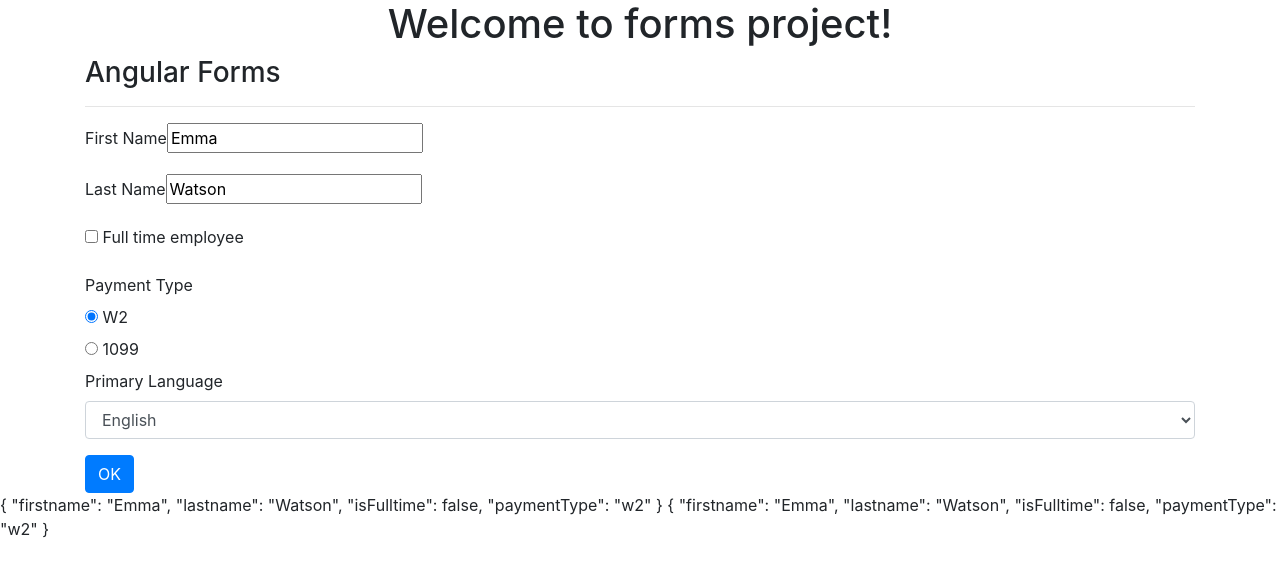
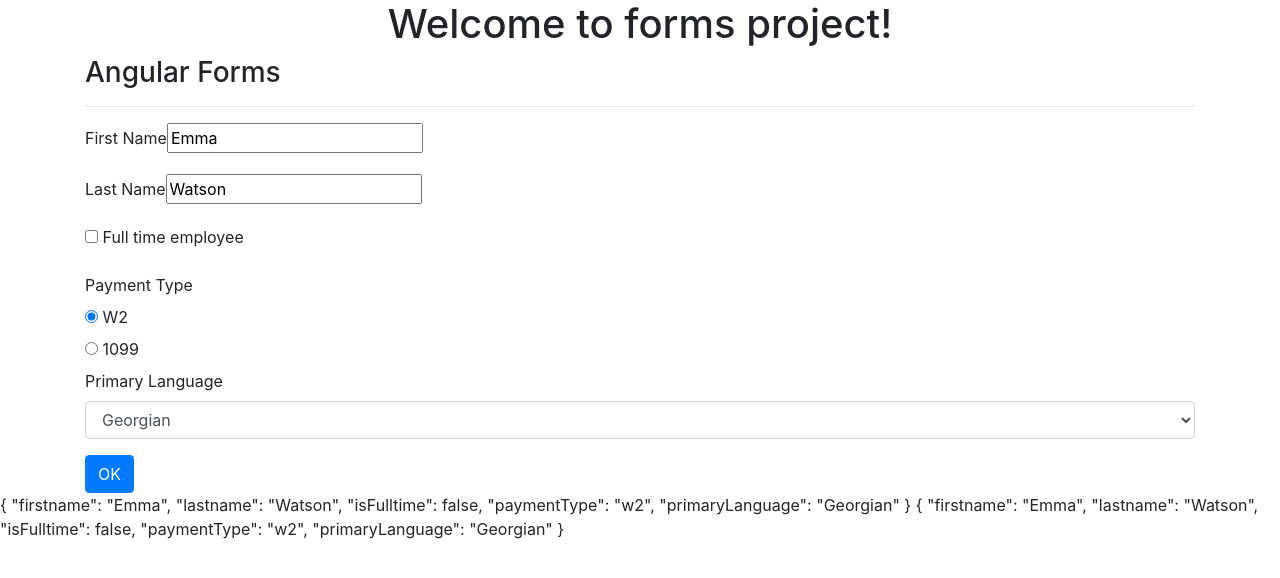
Before and after one commit to gghughunishvili/angular, an Angular app in the folder forms-project/: page / in a window 1280 px wide. Shown: the top 578 px of the page. Built offline with nearby package versions, Linux system fonts and the light colour scheme.

Commit message:
added select form control data bindings example

```diff
--- a/forms-project/src/app/home/home.component.html
+++ b/forms-project/src/app/home/home.component.html
@@ -33,7 +33,7 @@
     </div>
     <div class="form-group">
       <label>Primary Language</label>
-      <select name="lang" class="form-control">
+      <select name="primaryLanguage" class="form-control" [(ngModel)]="employee.primaryLanguage">
         <option *ngFor="let lang of langs" value="{{ lang }}">{{ lang }}</option>
       </select>
     </div>
--- a/forms-project/src/app/home/home.component.ts
+++ b/forms-project/src/app/home/home.component.ts
@@ -9,7 +9,7 @@ import { Employee } from '../models/employee.model';
 export class HomeComponent implements OnInit {
 
   langs = ['English', 'Spanish', 'Georgian', 'Other'];
-  employee = new Employee('Emma', 'Watson', false, 'w2');
+  employee = new Employee('Emma', 'Watson', false, 'w2', 'Georgian');
   constructor() { }
 
   ngOnInit() {
--- a/forms-project/src/app/models/employee.model.ts
+++ b/forms-project/src/app/models/employee.model.ts
@@ -3,6 +3,7 @@ export class Employee {
         public firstname: string,
         public lastname: string,
         public isFulltime: boolean,
-        public paymentType: string
+        public paymentType: string,
+        public primaryLanguage: string
     ) {}
 }
```
